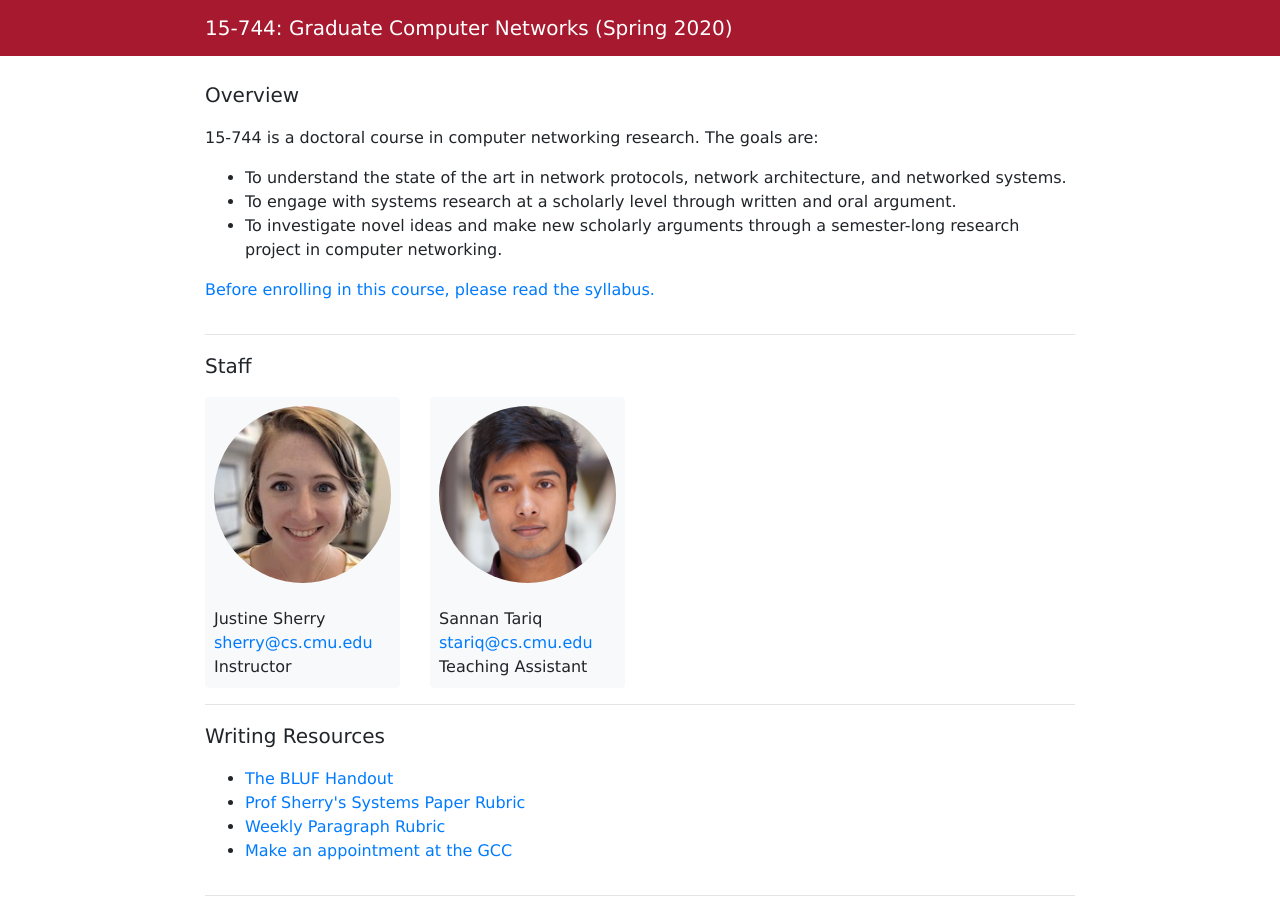
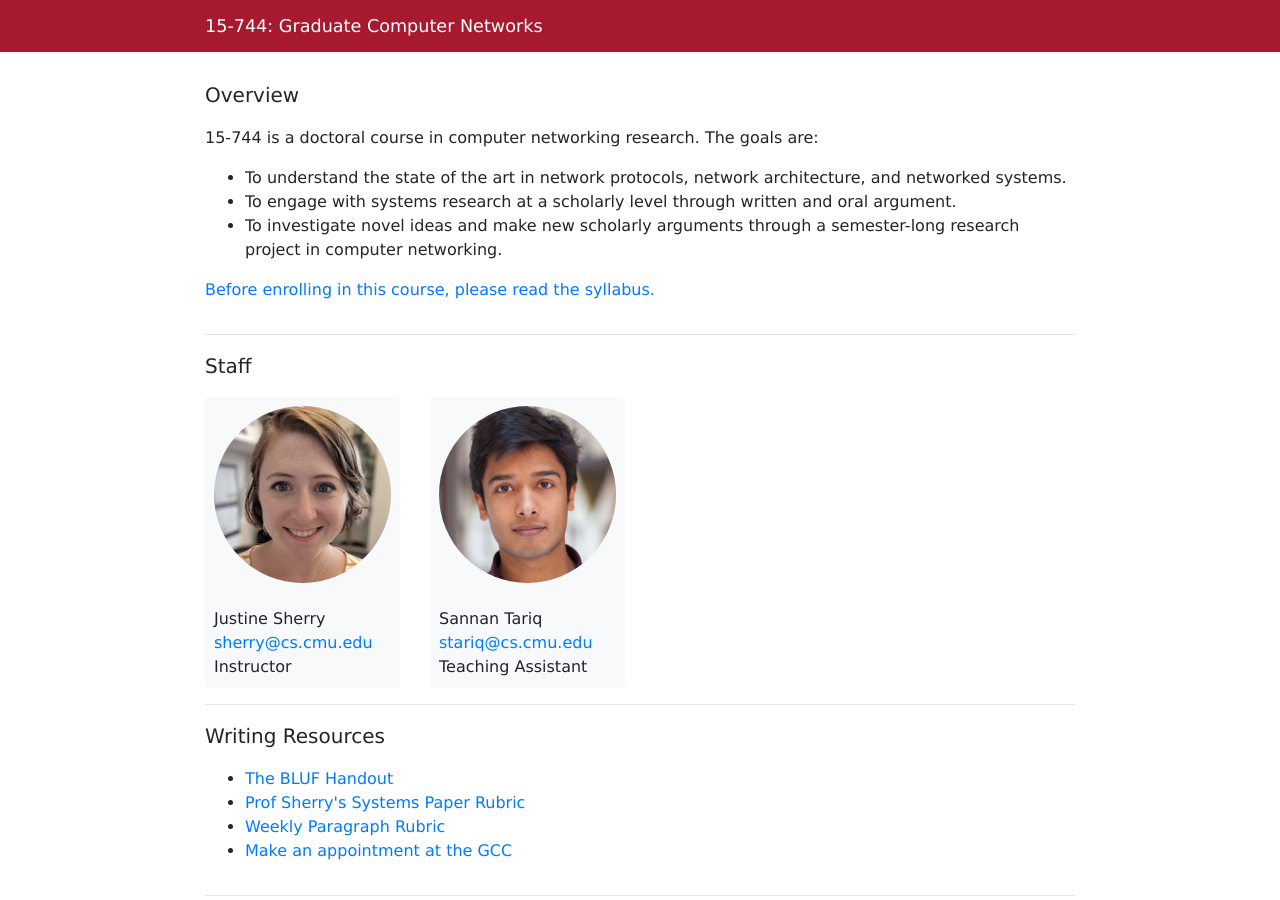
Before and after one commit to abdelfattah-class/ece6950_dle, a Jekyll site: the page built from index.html, in a window 1280 px wide and 900 px high. Built offline with Jekyll 4.4.1, drawn with Linux system fonts in a browser that asks for light colours; nearby versions of some CDN libraries.

Commit message:
changing formats

```diff
--- a/_layouts/cmu.html
+++ b/_layouts/cmu.html
@@ -36,7 +36,7 @@ body {
 		<!-- Navigation -->
 		<nav class="navbar navbar-expand-lg navbar-dark bg-dark fixed-top">
 			<div class="container">
-				<a class="navbar-brand" style="font-size:1.25em" href="http://www.justinesherry.com">15-744: Graduate Computer Networks (Spring 2020)</a>
+				<a class="navbar-brand" style="font-size:1.1em" href="http://www.justinesherry.com">15-744: Graduate Computer Networks</a>
 			</div>
 		</nav>
 
--- a/index.html
+++ b/index.html
@@ -1,6 +1,6 @@
 ---
 layout: cmu
-title: Graduate Computer Networks
+title: (Spring 2020) Graduate Computer Networks
 ---
 
 <!-- OVERVIEW AND LINK TO SYLLABUS -->
```
